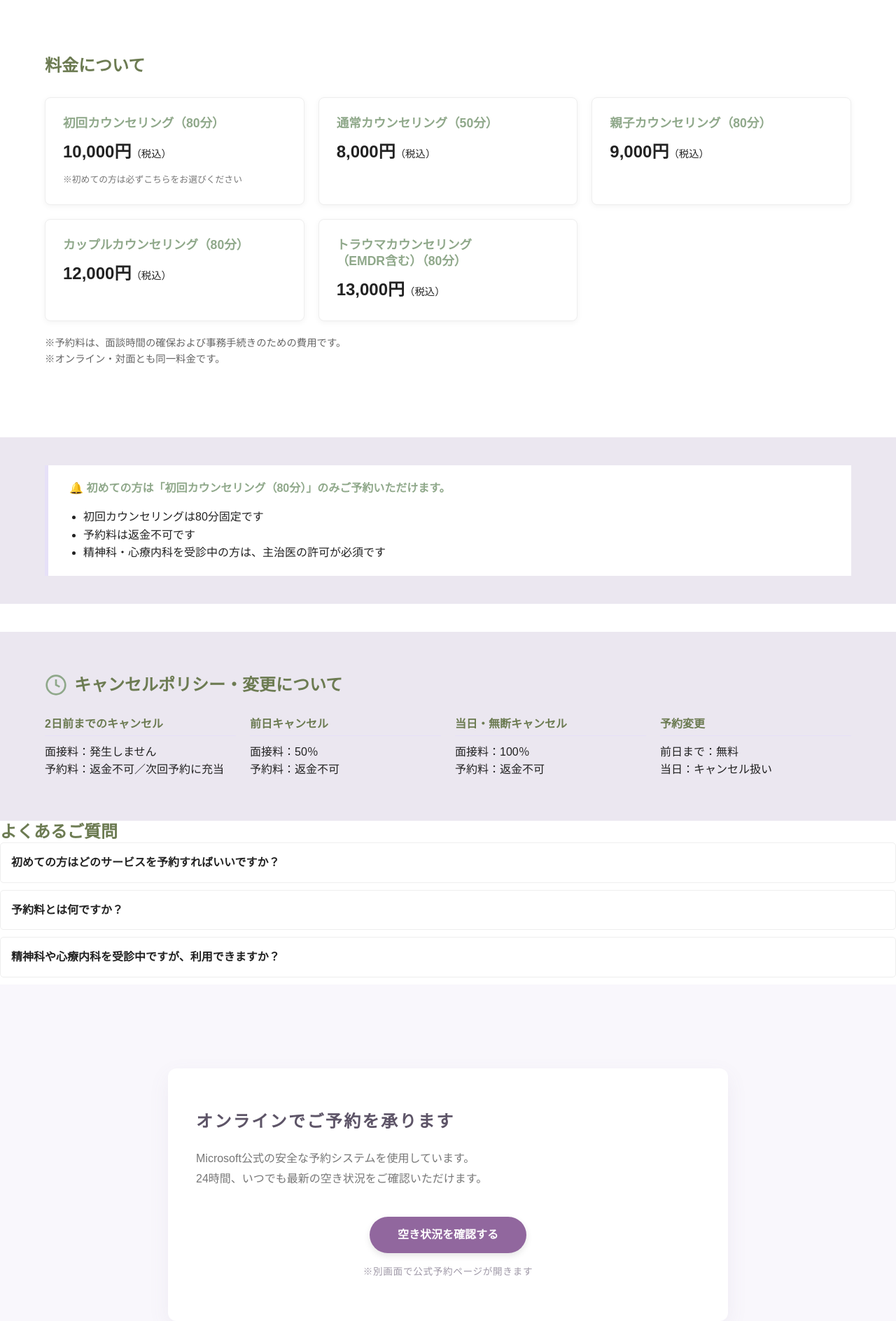
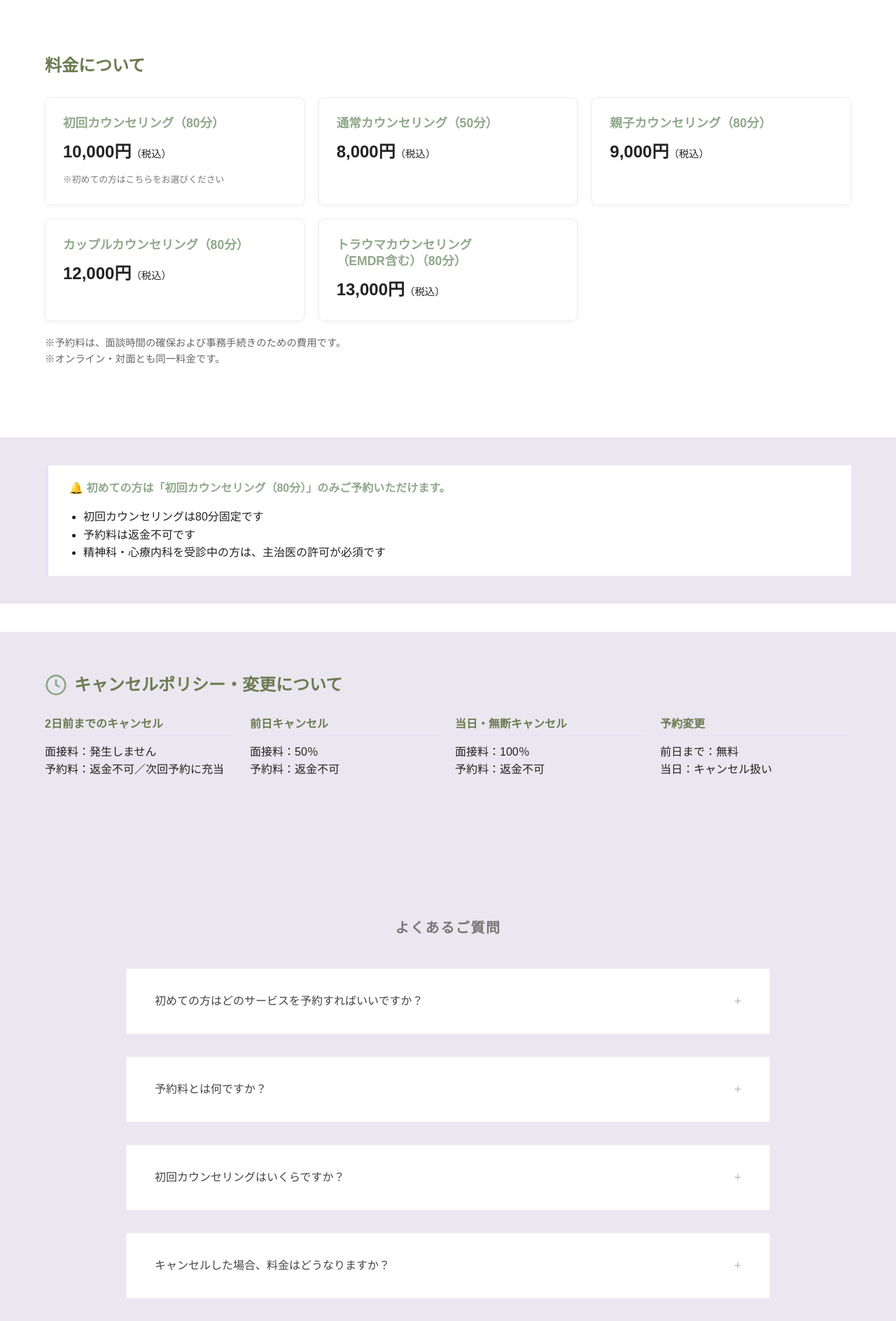
Before and after one commit to counselingspacepaz-gif/paz-site, a Jekyll site: the page built from booking/index.html, in a window 1280 px wide. Shown: the part 546-2434 px from the top of the page at 70% size. Built offline with Jekyll 4.4.1, drawn with Linux system fonts in a browser that asks for light colours; some web fonts are replaced; some of the changed text lies outside the part shown.

Commit message:
FAQ：faq-accordion クラス追加でカード表示を復活

```diff
--- a/booking/index.html
+++ b/booking/index.html
@@ -6,6 +6,7 @@ title: ご予約
 <article class="booking-page">
     <section class="section--hero hero-booking">
         <div class="hero__bg" style="background-image: url('{{ '/images/sections/booking.jpg' | relative_url }}');"></div>
+
         <div class="hero__content inner">
             <h1 class="hero__title">ご予約</h1>
             <p class="hero__subtitle">カウンセリングのご予約はこちらから</p>
@@ -18,7 +19,7 @@ title: ご予約
             <div class="pricing-card">
                 <h3>初回カウンセリング（80分）</h3>
                 <p class="price">10,000円<span>（税込）</span></p>
-                <p class="card-note">※初めての方は必ずこちらをお選びください</p>
+                <p class="card-note">※初めての方はこちらをお選びください</p>
             </div>
             <div class="pricing-card">
                 <h3>通常カウンセリング（50分）</h3>
@@ -90,7 +91,7 @@ title: ご予約
         </div>
     </section>
 
-    <section class="section-faq faq-accordion">
+    <section class="section-faq">
   <div class="faq-container">
     <h2 class="faq-heading">よくあるご質問</h2>
     <div class="faq-list">
@@ -118,17 +119,220 @@ title: ご予約
       </details>
       <details class="faq-item">
         <summary class="faq-summary">
+          <span class="faq-q-text">初回カウンセリングはいくらですか？</span>
+          <span class="faq-icon"></span>
+        </summary>
+        <div class="faq-content">
+          <p>初回カウンセリングは 80分・10,000円（税込） です。<br>
+          初回のみで終了された場合でも、追加料金は発生しません。<br>
+          料金の詳細は、料金ページをご参照ください。</p>
+        </div>
+      </details>
+      <details class="faq-item">
+        <summary class="faq-summary">
+          <span class="faq-q-text">キャンセルした場合、料金はどうなりますか？</span>
+          <span class="faq-icon"></span>
+        </summary>
+        <div class="faq-content">
+          <p>キャンセルの場合は、面接料を基準にキャンセル料を算定します。<br>
+          前日キャンセルは面接料の50％、当日キャンセルおよび無断欠席の場合は100％となります。<br>
+          詳しくはキャンセルポリシーをご確認ください。</p>
+        </div>
+      </details>
+      <details class="faq-item">
+        <summary class="faq-summary">
+          <span class="faq-q-text">オンラインと対面で料金は違いますか？</span>
+          <span class="faq-icon"></span>
+        </summary>
+        <div class="faq-content">
+          <p>いいえ、オンライン・対面ともに同一料金です。<br>
+          ご都合や体調に合わせてお選びください。</p>
+        </div>
+      </details>
+      <details class="faq-item">
+        <summary class="faq-summary">
+          <span class="faq-q-text">支払い方法は何がありますか？</span>
+          <span class="faq-icon"></span>
+        </summary>
+        <div class="faq-content">
+          <p>お支払い方法は、現金または銀行口座へのお振り込みとなります。<br>
+          具体的な手順は、予約確認メールにてご案内しています。</p>
+        </div>
+      </details>
+      <details class="faq-item">
+        <summary class="faq-summary">
+          <span class="faq-q-text">いつ予約できますか？</span>
+          <span class="faq-icon"></span>
+        </summary>
+        <div class="faq-content">
+          <p>営業日は主に火曜日・水曜日です。<br>
+          木曜日・金曜日については、対応可能な場合があります。<br>
+          最新の空き状況は、予約ページよりご確認ください。</p>
+        </div>
+      </details>
+      <details class="faq-item">
+        <summary class="faq-summary">
+          <span class="faq-q-text">予約はどのように進みますか？</span>
+          <span class="faq-icon"></span>
+        </summary>
+        <div class="faq-content">
+          <p>予約ページからご希望の日時を選択します。<br>
+          必要事項を入力し、予約を確定してください。<br>
+          自動返信の予約確認メールが届きます。<br>
+          当日は、対面またはオンラインでカウンセリングを行います。</p>
+        </div>
+      </details>
+      <details class="faq-item">
+        <summary class="faq-summary">
+          <span class="faq-q-text">予約確認メールが届かない場合はどうすればいいですか？</span>
+          <span class="faq-icon"></span>
+        </summary>
+        <div class="faq-content">
+          <p>迷惑メールフォルダをご確認のうえ、見当たらない場合は、<br>
+          メールまたはLINEにてお問い合わせください。<br>
+          お問い合わせには、3営業日以内にお返事いたします。</p>
+        </div>
+      </details>
+      <details class="faq-item">
+        <summary class="faq-summary">
           <span class="faq-q-text">精神科や心療内科を受診中ですが、利用できますか？</span>
           <span class="faq-icon"></span>
         </summary>
         <div class="faq-content">
-                        <p>精神科・心療内科を受診中の方は、主治医の許可が必須となります。<br>
+          <p>精神科・心療内科を受診中の方は、<br>
+          主治医の許可が必須となります。<br>
           ご理解のほど、よろしくお願いいたします。</p>
         </div>
       </details>
     </div>
   </div>
 </section>
+
+<style>
+.section-faq {
+  background-color: #EBE7F0;
+  padding: 140px 20px 180px;
+}
+
+.faq-container {
+  max-width: 920px;
+  margin: 0 auto;
+}
+
+/* Heading Adjustment: 控えめな主張 */
+.faq-heading {
+  text-align: center;
+  color: #777777;
+  font-size: 1.25rem;
+  margin-bottom: 45px;    /* ここで余白を調整 */
+  font-weight: 600;       /* ここで太さを調整 */
+  letter-spacing: 0.08em; /* ここで字間を調整 */
+}
+
+.faq-list {
+  display: flex;
+  flex-direction: column;
+  gap: 32px;
+}
+
+.faq-item {
+  background-color: #FFFFFF;
+  border: 1px solid rgba(158, 171, 149, 0.15);
+  border-radius: 2px;
+  transition: background-color 0.6s ease;
+  overflow: hidden;
+  list-style: none;
+}
+
+/* Hover State */
+.faq-item:hover {
+  background-color: #F8FAF7;
+}
+
+/* Open State */
+.faq-item[open] {
+  background-color: #F2F5EF;
+}
+
+.faq-summary {
+  display: flex;
+  justify-content: space-between;
+  align-items: center;
+  padding: 32px 40px;
+  cursor: pointer;
+  list-style: none;
+  font-weight: 500;
+  color: #444444;
+}
+
+.faq-summary::-webkit-details-marker {
+  display: none;
+}
+
+.faq-icon::before {
+  content: "+";
+  font-size: 1.1rem;
+  color: #B2BCAD;
+  transition: transform 0.4s cubic-bezier(0.4, 0, 0.2, 1);
+  display: inline-block;
+}
+
+.faq-item[open] .faq-icon::before {
+  transform: rotate(45deg);
+}
+
+.faq-content {
+  padding: 0 40px 48px;
+  color: #666666;
+  font-size: 0.95rem;
+  line-height: 2.2; /* PC */
+}
+
+.faq-content p {
+  margin: 0;
+}
+
+@media (max-width: 768px) {
+  .section-faq {
+    padding: 80px 20px 120px;
+  }
+  .faq-heading {
+    font-size: 1.15rem;
+    margin-bottom: 40px;
+  }
+  .faq-summary {
+    padding: 24px 20px;
+  }
+  .faq-content {
+    padding: 0 20px 32px;
+    line-height: 2.05; /* Mobile */
+  }
+}
+</style>
+
+<style>
+/* 既存のFAQスタイルに以下を追記、または上書き */
+.section--booking-card {
+    padding: 100px 20px;
+    background-color: #fcfcfc; /* カードが引き立つよう微調整 */
+}
+
+.cta-note {
+    font-size: 0.8rem;
+    color: #777777;
+    margin-top: 12px;
+}
+
+/* 下部CTA：予約ボタンを消した後の余白調整 */
+.section--bottom-cta {
+    padding: 60px 20px 80px;
+    border-top: 1px solid rgba(0,0,0,0.05);
+}
+
+.cta-secondary-action {
+    margin-bottom: 40px;
+}
+</style>
 
 <section class="section--booking-card">
     <div class="inner">
@@ -161,6 +365,7 @@ title: ご予約
                 <span>LINE公式アカウント（返信目安：3営業日以内）</span>
             </a>
         </div>
+
         <div class="contact-info-small">
             <p>📧 <a href="mailto:info@counselingspacepaz.com" class="contact-link">info@counselingspacepaz.com</a></p>
             <p>☎️ 055-900-1615</p>
@@ -168,4 +373,3 @@ title: ご予約
         </div>
     </div>
 </section>
-</article>
```
Lines whose indentation alone changed are shown as unchanged.
